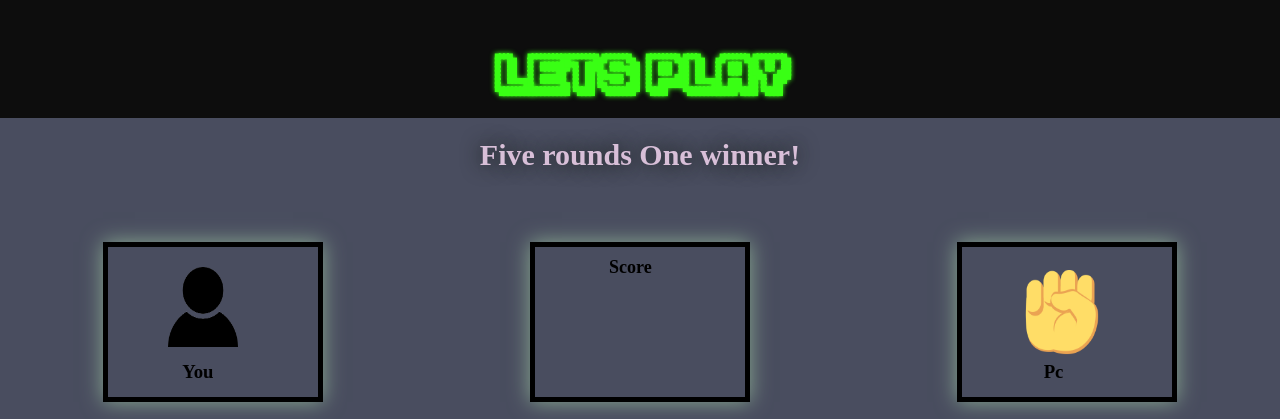
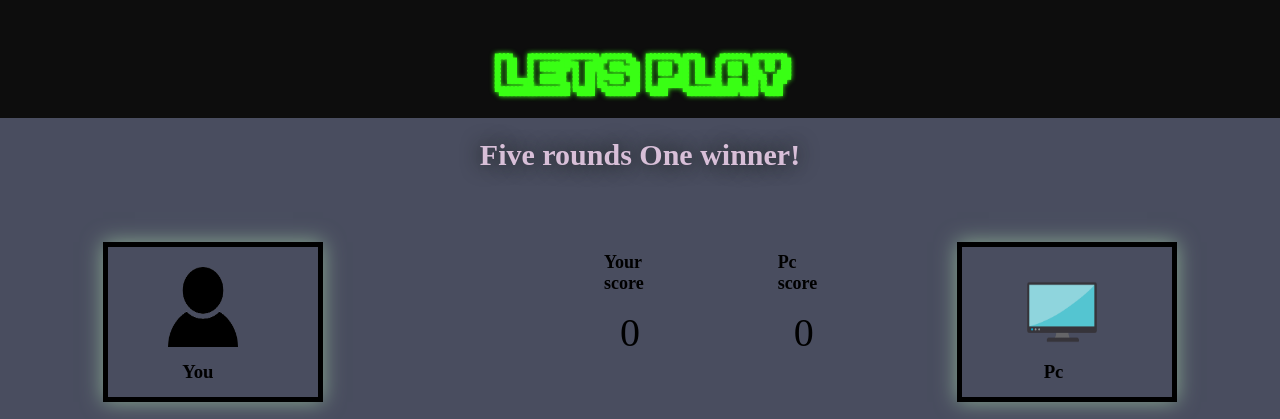
Before and after one commit to moas-20/Rock-Paper-Scissors, a plain HTML site: page index.html in a window 1280 px wide. Shown: the top 419 px of the page. Drawn offline with Linux system fonts and the light colour scheme.

Commit message:
add score to html file

```diff
--- a/index.html
+++ b/index.html
@@ -23,11 +23,21 @@
                     <h3>You</h3>
                 </div>
                 <div class="score">
-                    <h3>Score</h3>
+
                     <div class="total">
-                        <ul>
+                        <div class="hscore">
+                            <h3>Your score</h3>
+                            <ul>
+                                <li>0</li>
+                            </ul>
+                        </div>
+                        <div class="cscore">
+                            <h3>Pc score</h3>
+                            <ul>
+                                <li>0</li>
+                            </ul>
+                        </div>
 
-                        </ul>
                     </div>
                 </div>
 
--- a/script.js
+++ b/script.js
@@ -88,14 +88,16 @@
 // };
 // playGame();
 
+// <<<<<<<<<<<<<<<<<<<<<<<<<<<<            >>>>>>>>>>>>>>>>>>>>>>>>>>>>>>
+
 
 // select elements that we need
-const list = document.querySelector("ul");
 // pc & player img
 const manPic = document.querySelector("#manPic");
 const pcPic = document.querySelector("#pcPic");
 //score
-const score = document.querySelector(".score");
+const Hscore = document.querySelector(".score");
+
 //buttons
 const rock = document.querySelector(".rock button");
 const paper = document.querySelector(".paper button");
@@ -108,27 +110,25 @@ const sciImg = document.querySelector(".scissors img");
 
 // handling user choice
 
-
-function getHumanChoice(){
+function getHumanChoice(callbac){
     rock.addEventListener("click",() => {
         manPic.src = rockImg.src;
+        callbac();
     });
 
     paper.addEventListener("click", () =>{
         manPic.src = paperImg.src;
+        callbac();
     });
 
     scissors.addEventListener("click",() =>{
         manPic.src = sciImg.src;
+        callbac();
     });
+
 };
-getHumanChoice();
-
-
-
 // handling computer choice
 // should work only when user press a button
-
 function getComputerChoice(){
 
     let choice = Math.floor(Math.random() * 3 + 1);
@@ -144,6 +144,10 @@ function getComputerChoice(){
             break;
         default:
             'error';
-     }
+    }
 };
-getComputerChoice();
+
+getHumanChoice(getComputerChoice);
+
+const list = document.querySelector("ul");
+const listItem = document.createElement("li");
--- a/style.css
+++ b/style.css
@@ -66,10 +66,8 @@ body{
 }
 
 .score{
-    width: 210px;
+    width: 220px;
     height: 150px;
-    border: 5px solid black;
-    box-shadow:0 0 20px rgba(169, 214, 169, 0.667);
 }
 
 .score h3{
@@ -80,6 +78,32 @@ body{
     font-size: large;
     font-weight:bolder;
 }
+
+.total{
+    display: flex;
+    justify-content: space-around;
+    height: 100%;
+}
+.hscore h3{
+    padding-right: 60px;
+}
+.hscore li{
+    list-style: none;
+    padding-left: 90px;
+    padding-top: 15px;
+    font-size: 40px;
+}
+
+.cscore h3{
+    padding-left: 60px;
+}
+.cscore li{
+    list-style: none;
+    padding-left: 90px;
+    padding-top: 15px;
+    font-size: 40px;
+}
+
 
 
 .pc{
```
